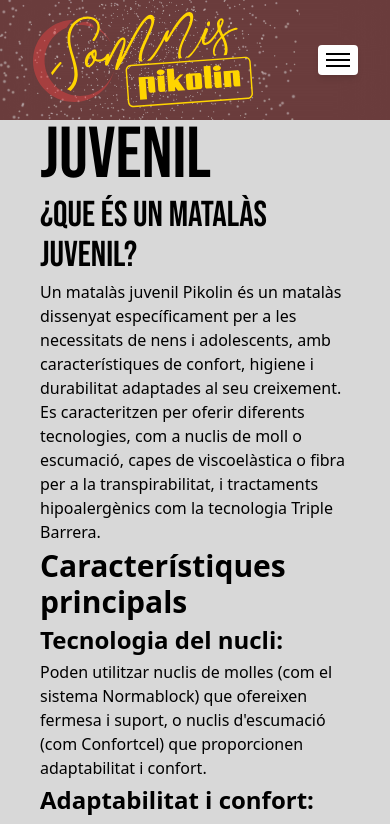
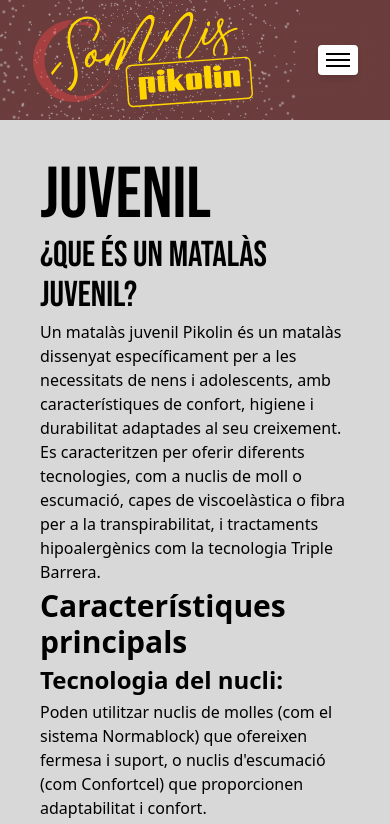
Before and after one commit to Dani-Bcn/SomnisFake, a React (Vite) app: page /juvenil in a window 390 px wide. Shown: the top 824 px of the page. Built offline with nearby package versions, Linux system fonts and the light colour scheme.

Commit message:
Update margin for Juvenil heading to improve layout

```diff
--- a/src/pages/Juvenil.jsx
+++ b/src/pages/Juvenil.jsx
@@ -2,7 +2,7 @@
   return (
     <main>
       <div className=" px-10 pb-5 flex flex-col gap-1">
-        <h2 className="mt-30 lg:mt-50 text-7xl lg:text-9xl bebas-neue-regular">
+        <h2 className="mt-40 lg:mt-50 text-7xl lg:text-9xl bebas-neue-regular">
           Juvenil
         </h2>
         <h3 className="text-4xl lg:text-6xl bebas-neue-regular">
```
